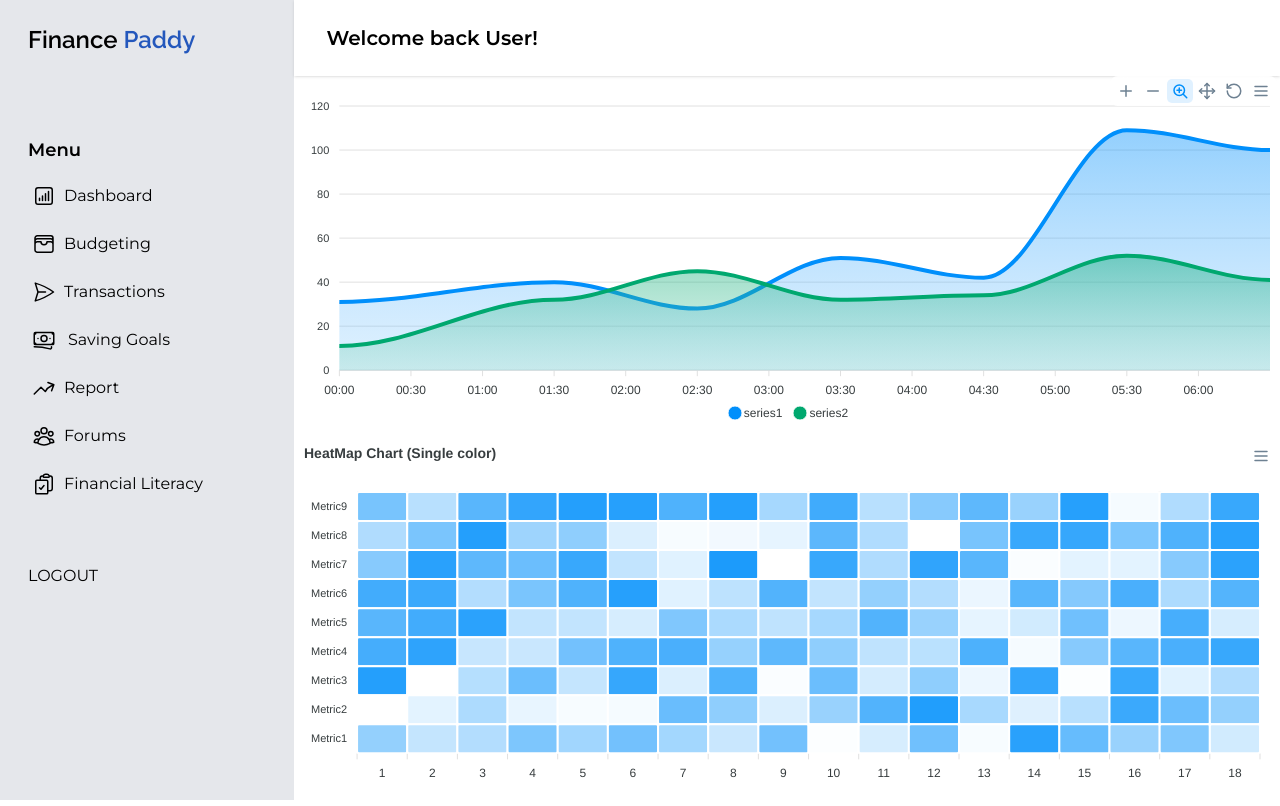
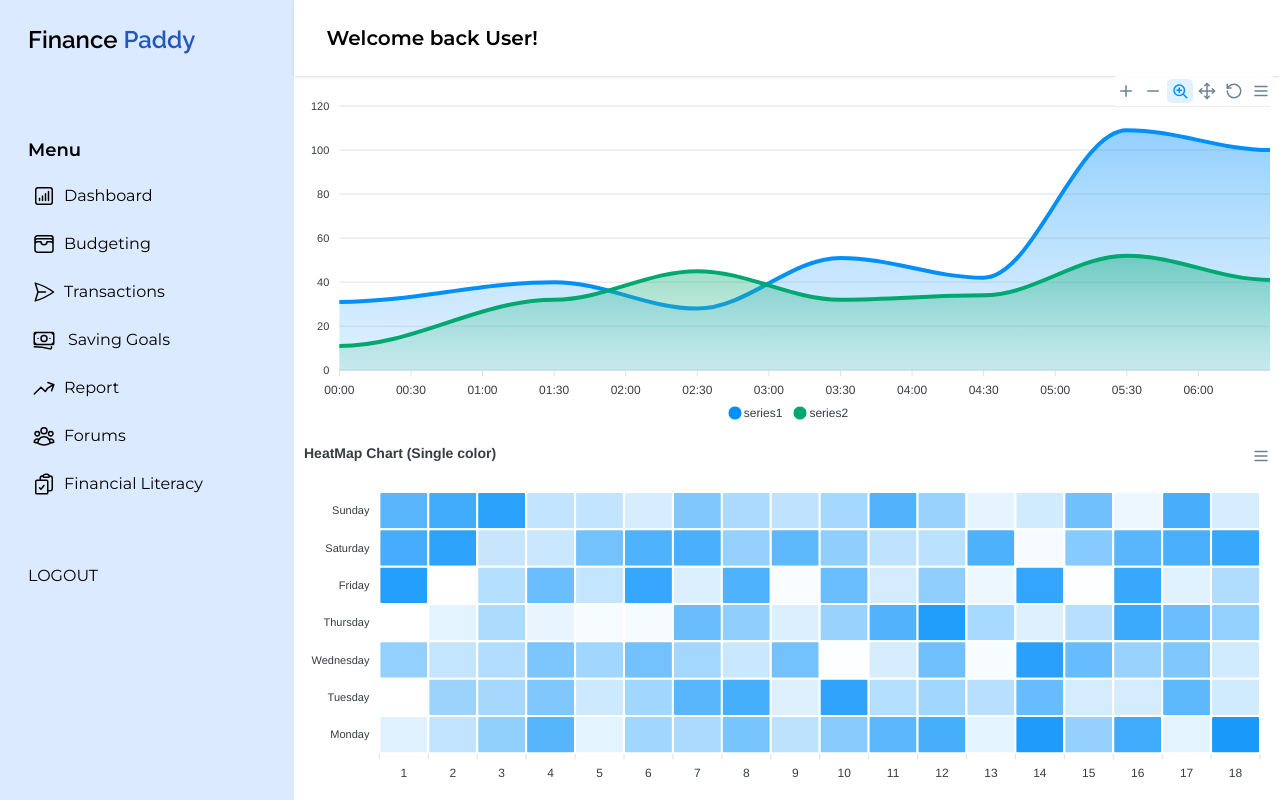
Before and after one commit to mabas-maryam/finance-paddy, a React (Vite) app: page /dashboard in a window 1280 px wide. Built offline with nearby package versions, Linux system fonts and the light colour scheme.

Commit message:
corrections

```diff
--- a/src/components/dashboard/DashboardLayout.jsx
+++ b/src/components/dashboard/DashboardLayout.jsx
@@ -7,7 +7,7 @@ const DashboardLayout = ({ children }) => {
     <div className="w-full min-h-screen font-tertiaryFont">
       <div className="w-full h-screen flex">
 
-      <div className="w-[23%] bg-gray-200 h-full px-7">
+      <div className="w-[23%] bg-blue-100 h-full px-7 ">
         <SideBar />
         </div>
 
--- a/src/pages/dashboard/Dashboard.jsx
+++ b/src/pages/dashboard/Dashboard.jsx
@@ -18,15 +18,15 @@ const HeatmapChart = () => {
 
   const [chartData] = useState({
     series: [
-      { name: 'Metric1', data: generateData(18, { min: 0, max: 90 }) },
-      { name: 'Metric2', data: generateData(18, { min: 0, max: 90 }) },
-      { name: 'Metric3', data: generateData(18, { min: 0, max: 90 }) },
-      { name: 'Metric4', data: generateData(18, { min: 0, max: 90 }) },
-      { name: 'Metric5', data: generateData(18, { min: 0, max: 90 }) },
-      { name: 'Metric6', data: generateData(18, { min: 0, max: 90 }) },
-      { name: 'Metric7', data: generateData(18, { min: 0, max: 90 }) },
-      { name: 'Metric8', data: generateData(18, { min: 0, max: 90 }) },
-      { name: 'Metric9', data: generateData(18, { min: 0, max: 90 }) },
+      { name: 'Monday', data: generateData(18, { min: 0, max: 90 }) },
+      { name: 'Tuesday', data: generateData(18, { min: 0, max: 90 }) },
+      { name: 'Wednesday', data: generateData(18, { min: 0, max: 90 }) },
+      { name: 'Thursday', data: generateData(18, { min: 0, max: 90 }) },
+      { name: 'Friday', data: generateData(18, { min: 0, max: 90 }) },
+      { name: 'Saturday', data: generateData(18, { min: 0, max: 90 }) },
+      { name: 'Sunday', data: generateData(18, { min: 0, max: 90 }) },
+      // { name: 'Metric8', data: generateData(18, { min: 0, max: 90 }) },
+      // { name: 'Metric9', data: generateData(18, { min: 0, max: 90 }) },
     ],
     options: {
       chart: {
```
